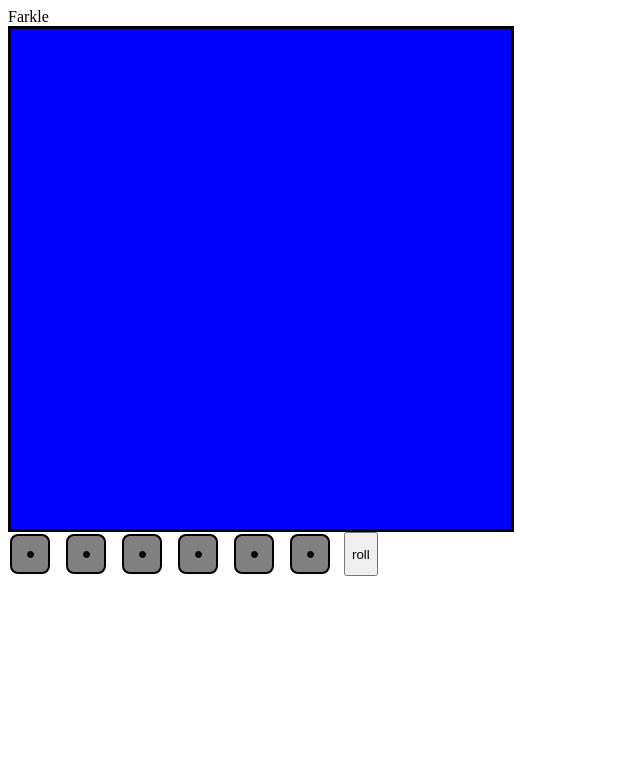
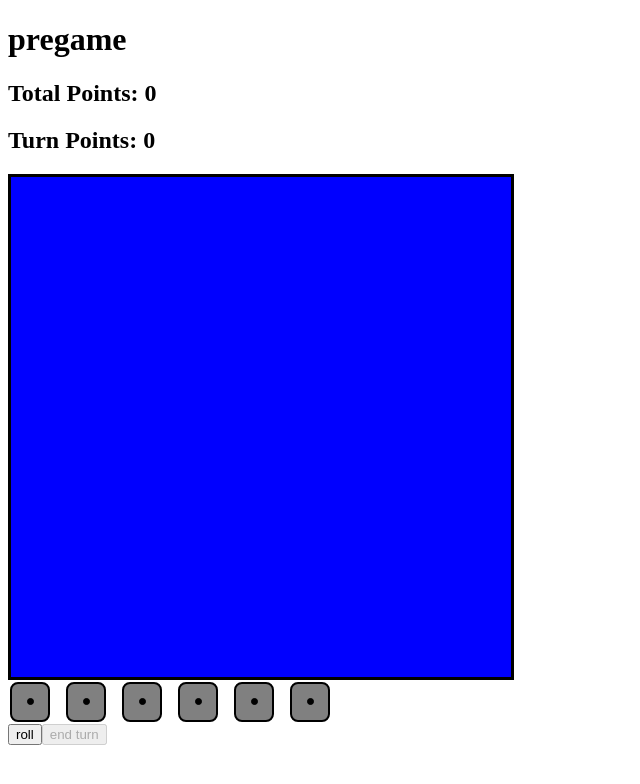
Before and after one commit to pamarsh907/farkle-zustand, a React (Vite) app in the folder farkle-zustand/: page / in a window 1280 px wide. Shown: the top 784 px of the page, without its empty margins (0-640 px from the left). Built offline with nearby package versions, Linux system fonts and the light colour scheme.

Commit message:
added scoring

```diff
--- /dev/null
+++ b/farkle-zustand/components/Controls/Controls.jsx
@@ -0,0 +1,17 @@
+import { useDiceActions } from "../../stores/dice"
+import { useGameActions } from "../../stores/game"
+import { useStatus } from "../../stores/game"
+
+export default function Controls() {
+  const { roll } = useGameActions()
+  const status = useStatus()
+  const disableRoll = status === 'farkle' || status === 'invalid'
+  const disableEndTurn = status === 'invalid' || status === 'pregame'
+
+  return (
+    <div>
+      <button onClick={roll} disabled={disableRoll}>roll</button>
+      <button disabled={disableEndTurn}>end turn</button>
+    </div>
+  )
+}
--- a/farkle-zustand/components/DiceRack/DiceRack.jsx
+++ b/farkle-zustand/components/DiceRack/DiceRack.jsx
@@ -1,10 +1,12 @@
 import Die from "../Die/Die";
-import { useDiceActions, useDice } from "../../stores/dice"
+import { useDice } from "../../stores/dice"
+
 
 export default function DiceRack() {
-  const { rollDice } = useDiceActions()
+
   const dice = useDice().filter(die => die.onBoard === false)
-  console.log(dice)
+
+
 
   const style = {
     display: 'flex',
@@ -17,7 +19,6 @@ export default function DiceRack() {
     <>
     <div className='diceRack' style={style}>
       {dice.map(d => <Die die={d} key={d.id}/>)}
-      <button onClick={rollDice}>roll</button>
     </div>
     </>
   )
--- a/farkle-zustand/components/Die/Die.jsx
+++ b/farkle-zustand/components/Die/Die.jsx
@@ -1,10 +1,11 @@
 import './Die.css'
 import { useDiceActions } from "../../stores/dice"
 import { motion } from "motion/react"
+import { useGameActions } from '../../stores/game'
 
 export default function Die({die}) {
   // const dieClass = 'die__' + value
-  const { toggleHoldDie } = useDiceActions()
+  const { holdDie } = useGameActions()
 
   const style = {
     backgroundColor: die.held ? 'red' : 'gray',
@@ -14,7 +15,7 @@ export default function Die({die}) {
   }
 
   return <>
-    <motion.button className='die' onClick={() => toggleHoldDie(die.id)} style={style} layoutId={`die-${die.id}`}>
+    <motion.button className='die' onClick={() => holdDie(die.id)} style={style} layoutId={`die-${die.id}`}>
       {die.value == 1 &&
         <div className='die__1'>
           <div className='die__dot'></div>
--- a/farkle-zustand/src/App.jsx
+++ b/farkle-zustand/src/App.jsx
@@ -1,14 +1,26 @@
 //import { useState } from 'react'
-import Die from "../components/Die/Die"
 import DiceRack from "../components/DiceRack/DiceRack"
 import RollZone from "../components/RollZone/RollZone"
+import Controls from "../components/Controls/Controls"
+import { evaluateDice } from "../utils/scoreUtils"
+import { useDice } from "../stores/dice"
+import { useStatus } from "../stores/game"
+import { useTotalPoints } from "../stores/game"
 
 function App() {
+  const selectedDice = useDice().filter(die => die.held)
+  const turnPoints = evaluateDice(selectedDice)
+  const totalPoints = useTotalPoints()
+  const status = useStatus()
+
   return (
     <>
-      <div>Farkle</div>
+      <h1>{status}</h1>
+      <h2>{`Total Points: ${totalPoints}`}</h2>
+      <h2>{`Turn Points: ${turnPoints.points}`}</h2>
       <RollZone/>
       <DiceRack/>
+      <Controls/>
     </>
   )
 }
--- a/farkle-zustand/stores/dice.js
+++ b/farkle-zustand/stores/dice.js
@@ -46,3 +46,5 @@ const useDiceStore = create((set) => ({
 
 export const useDice = () => useDiceStore((state) => state.dice)
 export const useDiceActions = () => useDiceStore((state) => state.actions)
+
+export default useDiceStore
--- a/farkle-zustand/stores/game.js
+++ b/farkle-zustand/stores/game.js
@@ -0,0 +1,57 @@
+import { create } from 'zustand'
+import { useDice } from './dice'
+import useDiceStore from './dice'
+import { useDiceActions } from './dice'
+import { evaluateDice } from '../utils/scoreUtils'
+
+const useGameStore = create((set, get) => ({
+  turns: [],
+  totalPoints: 0,
+  status: 'pregame',
+  actions: {
+    setStatus: (newStatus) => set({
+      status: newStatus
+    }),
+    roll: () => {
+      //TODO: check if all dice are held
+      //if so then reset dice and roll all
+
+      //TODO: each roll we should save data into the turns array, for held dice
+      //maybe on roll we create the new object, then on hold dice we add to it?
+
+      const state = get()
+      if(state.status === 'valid' || state.status === 'pregame'){
+        useDiceStore.getState().actions.rollDice()
+        const dice = useDiceStore.getState().dice.filter(die => die.onBoard)
+        const result = evaluateDice(dice)
+
+        if (result.scoringDice === 0) {
+          set({ status: 'farkle' })
+        } else {
+          set({ status: 'invalid' })
+        }
+      }
+    },
+    holdDie: (id) => {
+      useDiceStore.getState().actions.toggleHoldDie(id)
+      const heldDice = useDiceStore.getState().dice.filter(die => die.held === true)
+      const result = evaluateDice(heldDice)
+      if (result.scoringDice < heldDice.length) {
+        set({ status: 'invalid' })
+      } else {
+        set({ status: 'valid' })
+      }
+    },
+    endTurn: () => {
+
+    }
+
+    //finish turn
+    //
+  }
+}))
+
+export const useTurns = () => useGameStore((state) => state.turns)
+export const useStatus = () => useGameStore((state) => state.status)
+export const useTotalPoints = () => useGameStore((state) => state.totalPoints)
+export const useGameActions = () => useGameStore((state) => state.actions)
--- /dev/null
+++ b/farkle-zustand/utils/scoreUtils.js
@@ -0,0 +1,135 @@
+
+function getCounts(dice) {
+  return dice.reduce((counts, die) => {
+    console.log('die :', die)
+    counts[die - 1]++
+    return counts
+  }, [0, 0, 0, 0, 0, 0])
+}
+
+function removeDice(counts, value, amount) {
+  counts[value - 1] -= amount;
+}
+
+function getLeftoverDice(counts) {
+  return counts.reduce((sum, count) => sum + count, 0)
+}
+
+function evaluateDice(diceArr) {
+  const diceValueArr = diceArr.map(die => die.value)
+  let points = 0
+  let dicePerNum = getCounts(diceValueArr)
+  //if nested twice (total points) then flatten the array once
+  while (true) {
+    //algorighm
+    //1) check highest point combinations first
+    //2) when a match is found, add the score and remove those dice
+    //3) calculate score for remaining dice (if there is a spare 1 or 5 etc)
+
+
+    //can this be optimized?
+    let triples = 0
+    let doubles = 0
+    let fourOfKind = 0
+    dicePerNum.forEach(d => {
+      if (d === 3) {
+        triples++
+      }
+      if (d == 2) {
+        doubles++
+      }
+      if (d == 4) {
+        fourOfKind++
+      }
+    })
+    //six of a kind 3000
+    if (dicePerNum.includes(6)) {
+      console.log("six of a kind")
+      points += 3000
+      dicePerNum = [0,0,0,0,0,0]
+    } else if (dicePerNum.includes(5)) {
+      //five of a kind 2000
+      console.log("five of a kind")
+      points += 2000
+      removeDice(dicePerNum, dicePerNum.indexOf(5) + 1, 5)
+    } else if (triples == 2) {
+      // two triples 2500
+      console.log("two triples")
+      points += 2500
+      dicePerNum = [0,0,0,0,0,0]
+    } else if (dicePerNum.filter(d => d == 1).length == 6) {
+      // 1-6 straight 1500
+      console.log("1-6 straight")
+      points += 1500
+      dicePerNum = [0,0,0,0,0,0]
+    } else if (doubles == 3) {
+      //three pairs 1500
+      console.log("three pairs")
+      points += 1500
+      dicePerNum = [0,0,0,0,0,0]
+    } else if (fourOfKind == 1 && doubles == 1) {
+      //four of a kind and a pair 1500
+      console.log("four of a kind and a pair")
+      points += 1500
+      dicePerNum = [0,0,0,0,0,0]
+    } else if (fourOfKind == 1) {
+      //four of a kind 1000
+      console.log("four of a kind")
+      points += 1000
+      removeDice(dicePerNum, dicePerNum.indexOf(4) + 1, 4)
+      continue
+    } else if (dicePerNum[5] == 3) {
+      //three 6s 600
+      console.log("three 6s 600 ")
+      points += 600
+      removeDice(dicePerNum, 6, 3)
+      continue
+    } else if (dicePerNum[4] >= 3) {
+      //three 5s 500
+      console.log("three 5s")
+      points += 500
+      removeDice(dicePerNum, 5, 3)
+    } else if (dicePerNum[3] == 3) {
+      //three 4s 400
+      console.log("three 4s")
+      points += 400
+      removeDice(dicePerNum, 4, 3)
+      continue
+    } else if (dicePerNum[0] == 3) {
+      //three 1s 300
+      console.log("three 1s")
+      points += 300
+      removeDice(dicePerNum, 1, 3)
+    } else if (dicePerNum[2] == 3) {
+      //three 3s 300
+      console.log("three 3s")
+      points += 300
+      removeDice(dicePerNum, 3, 3)
+      continue
+    } else if (dicePerNum[1] == 3) {
+      //three 2s 200
+      console.log("three 2s")
+      points += 200
+      removeDice(dicePerNum, 2, 3)
+      continue
+    } else if (dicePerNum[0] >= 1 && dicePerNum[0] < 3) {
+      //single 1 100
+      console.log("single 1")
+      points += 100
+      removeDice(dicePerNum, 1, 1)
+    } else if (dicePerNum[4] >= 1 && dicePerNum[4] < 3) {
+      //single 5 50
+      console.log("single 5")
+      points += 50
+      removeDice(dicePerNum, 5, 1)
+    } else {
+      console.log("invalid selection")
+      break
+    }
+  }
+  const leftOverDice = getLeftoverDice(dicePerNum)
+  const scoringDice = diceArr.length - leftOverDice
+  return { points, leftOverDice, scoringDice }
+}
+
+export { evaluateDice }
```
Also changed, not shown: farkle-zustand/utils/diceUtils.js (added, +27 -0 lines).
